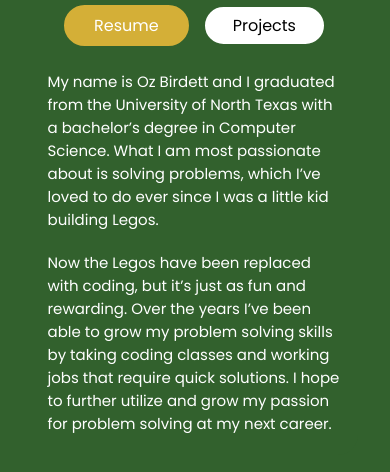
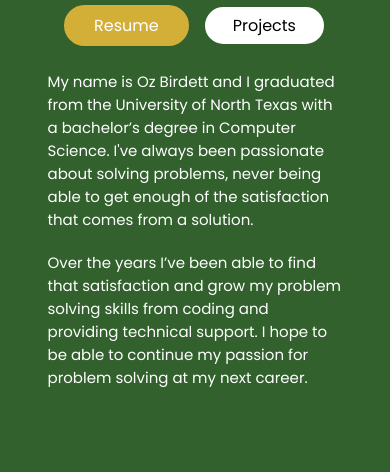
Before and after one commit to OzBirdog/Personal-Website, a React (Vite) app: page /resume in a window 390 px wide. Shown: the part 546-1018 px from the top of the page. Built offline with nearby package versions, Linux system fonts and the light colour scheme.

Commit message:
Fixed mobile version

```diff
--- a/src/components/pages/About.jsx
+++ b/src/components/pages/About.jsx
@@ -30,8 +30,8 @@ export const About = () => {
                             <Button text="Resume" className="button-resume" link="/resume"/>
                             <Button text="Projects" style={{ backgroundColor: '#2196F3', color: 'white' }} className="button-projects" link="/projects"/>
                         </div>
-                        <p className="info-mobile">My name is Oz Birdett and I graduated from the University of North Texas with a bachelor’s degree in Computer Science. What I am most passionate about is solving problems, which I’ve loved to do ever since I was a little kid building Legos.</p>
-                        <p className="info-mobile">Now the Legos have been replaced with coding, but it’s just as fun and rewarding. Over the years I’ve been able to grow my problem solving skills by taking coding classes and working jobs that require quick solutions. I hope to further utilize and grow my passion for problem solving at my next career.</p>
+                        <p className="info-mobile">My name is Oz Birdett and I graduated from the University of North Texas with a bachelor’s degree in Computer Science. I've always been passionate about solving problems, never being able to get enough of the satisfaction that comes from a solution.</p>
+                        <p className="info-mobile">Over the years I’ve been able to find that satisfaction and grow my problem solving skills from coding and providing technical support. I hope to be able to continue my passion for problem solving at my next career.</p>
                     </div>
                 </div>
     </div>
--- a/src/components/pages/Projects.css
+++ b/src/components/pages/Projects.css
@@ -172,11 +172,11 @@ ul.c li::marker {
     }
 
     .projects-spacing {
-        margin-top: 270px;
+        margin-top: 340px;
     }
 
     .projects-spacing2 {
-        margin-top: 245px;
+        margin-top: 265px;
     }
 
     .projects-spacing3 {
@@ -184,7 +184,7 @@ ul.c li::marker {
     }
 
     .projects-spacing4 {
-        margin-top: 130px;
+        margin-top: 200px;
     }
 
     .image-gallery-wrapper {
```
